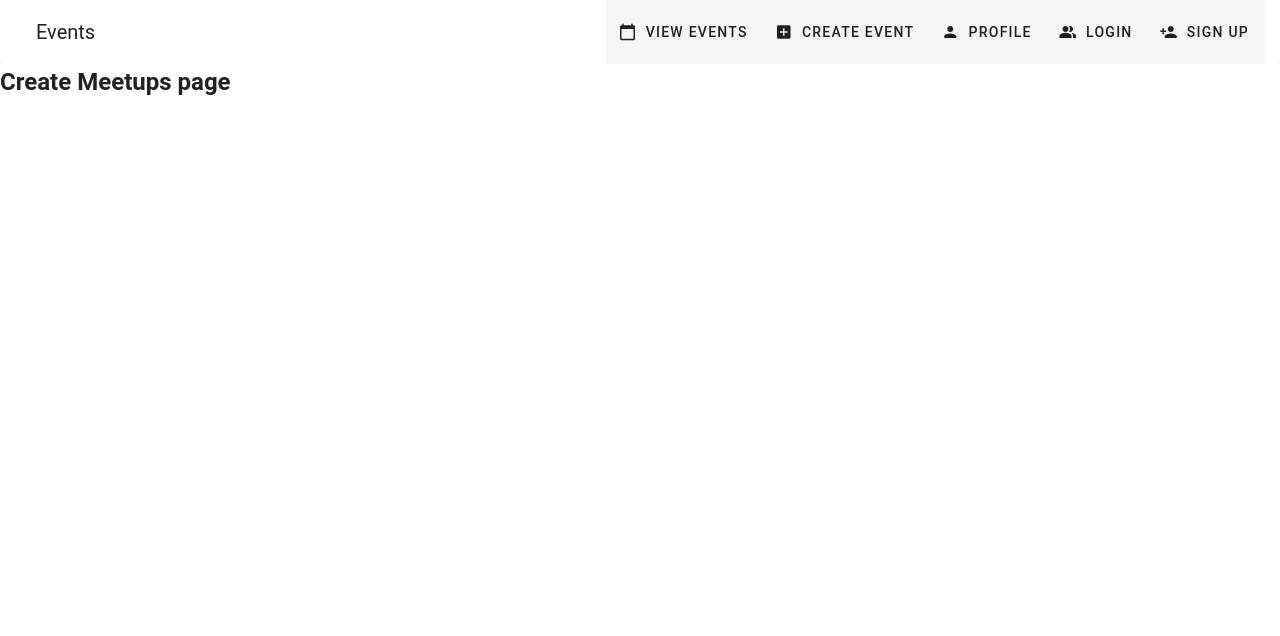
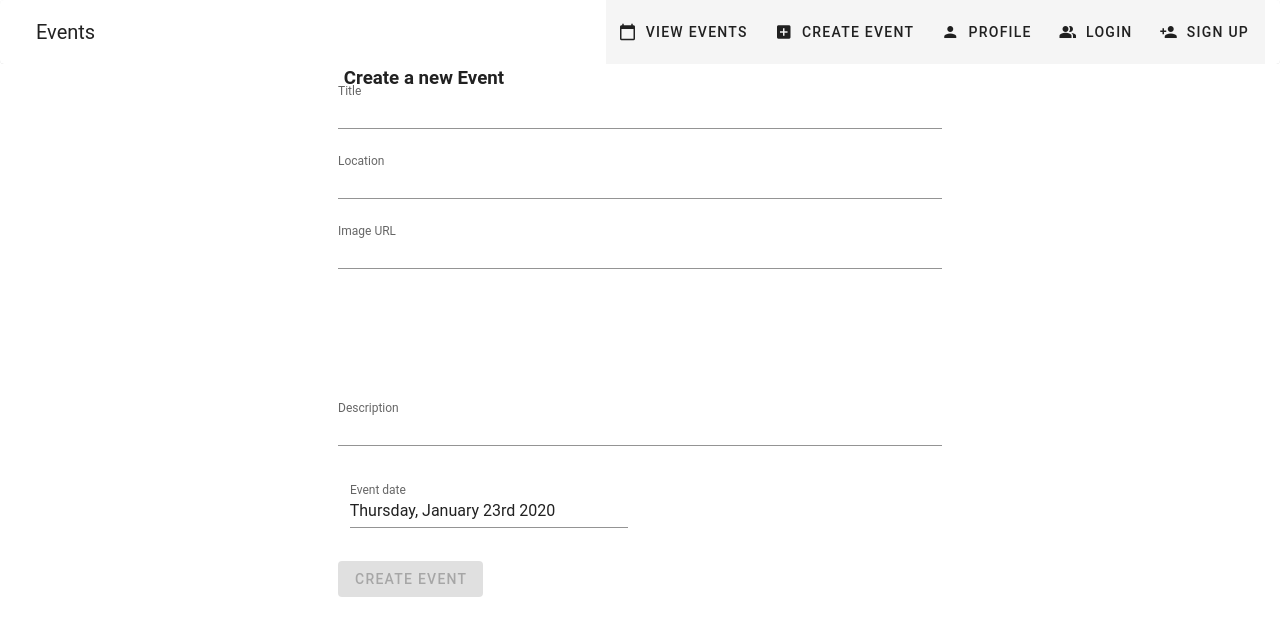
Before and after one commit to maestro-1/meetups, a Vue app in the folder frontend/: page /meetup/create in a window 1280 px wide. Shown: the top 636 px of the page. Built offline with nearby package versions, Linux system fonts and the light colour scheme; a small style sheet from the web is missing.

Commit message:
register new event page

```diff
--- a/frontend/package.json
+++ b/frontend/package.json
@@ -13,6 +13,7 @@
     "@vue/composition-api": "^0.3.4",
     "axios": "^0.19.2",
     "core-js": "^3.4.4",
+    "moment": "^2.24.0",
     "roboto-fontface": "*",
     "vue": "^2.6.10",
     "vue-router": "^3.1.3",
--- a/frontend/src/views/Meetups/CreateMeetup.vue
+++ b/frontend/src/views/Meetups/CreateMeetup.vue
@@ -1,11 +1,146 @@
 <template>
-  <div>
-    <h2>Create Meetups page</h2>
-  </div>
+  <v-container>
+    <v-layout row>
+      <v-flex xs12 sm6 offset-xs3>
+        <h3>Create a new Event</h3>
+      </v-flex>
+    </v-layout>
+    <v-layout row>
+      <v-flex xs12>
+        <form>
+          <v-layout row>
+            <v-flex xs12 xs6 offset-xs3>
+              <v-text-field
+                name="title"
+                label="Title"
+                id="title"
+                v-model="state.event.title"
+                required
+              ></v-text-field>
+            </v-flex>
+          </v-layout>
+
+          <v-layout row>
+            <v-flex xs12 xs6 offset-xs3>
+              <v-text-field
+                name="location"
+                label="Location"
+                id="location"
+                v-model="state.event.location"
+                required
+              ></v-text-field>
+            </v-flex>
+          </v-layout>
+
+          <v-layout row>
+            <v-flex xs12 xs6 offset-xs3>
+              <v-text-field
+                name="imageUrl"
+                label="Image URL"
+                id="image-url"
+                v-model="state.event.imageUrl"
+                required
+              ></v-text-field>
+            </v-flex>
+          </v-layout>
+
+          <v-layout row>
+            <v-flex xs12 xs6 offset-xs3>
+              <img :src="state.event.imageUrl" height="100" />
+            </v-flex>
+          </v-layout>
+
+          <v-layout row>
+            <v-flex xs12 xs6 offset-xs3>
+              <v-text-field
+                name="description"
+                label="Description"
+                id="description"
+                multi-line
+                v-model="state.event.description"
+                required
+              ></v-text-field>
+            </v-flex>
+          </v-layout>
+
+          <v-layout row>
+            <v-flex xs12 sm6 offset-xs3>
+              <v-col cols="12" lg="6">
+                <v-menu
+                  v-model="state.menu1"
+                  :close-on-content-click="false"
+                  max-width="290"
+                >
+                  <template v-slot:activator="{ on }">
+                    <v-text-field
+                      :value="datetime"
+                      clearable
+                      label="Event date"
+                      readonly
+                      v-on="on"
+                      @click:clear="state.event.date = null"
+                    ></v-text-field>
+                  </template>
+                  <v-date-picker
+                    v-model="state.event.date"
+                    @change="state.menu1 = false"
+                  ></v-date-picker>
+                </v-menu>
+              </v-col>
+            </v-flex>
+          </v-layout>
+
+          <v-layout row>
+            <v-flex xs12 sm6 offset-xs3>
+              <v-btn class="primary" :disabled="!validForm" @click="createEvent"
+                >Create Event</v-btn
+              >
+            </v-flex>
+          </v-layout>
+        </form>
+      </v-flex>
+    </v-layout>
+  </v-container>
 </template>
 
 <script>
-export default {};
+import moment from "moment";
+import { reactive, computed } from "@vue/composition-api";
+export default {
+  setup() {
+    const state = reactive({
+      event: {
+        title: " ",
+        location: " ",
+        imageUrl: " ",
+        description: " ",
+        date: new Date().toISOString().substr(0, 10)
+      },
+      menu1: false
+    });
+
+    const datetime = computed(() =>
+      state.event.date
+        ? moment(state.event.date).format("dddd, MMMM Do YYYY")
+        : ""
+    );
+
+    const validForm = computed(() => {
+      return (
+        state.event.title !== " " &&
+        state.event.location !== " " &&
+        state.event.imageUrl !== " " &&
+        state.event.description !== " "
+      );
+    });
+
+    const createEvent = () => {
+      // const newEvent = state.event;
+    };
+
+    return { state, datetime, createEvent, validForm };
+  }
+};
 </script>
 
 <style></style>
```
Also changed, not shown: 1 other file (tests, documents, lock files or other folders).
